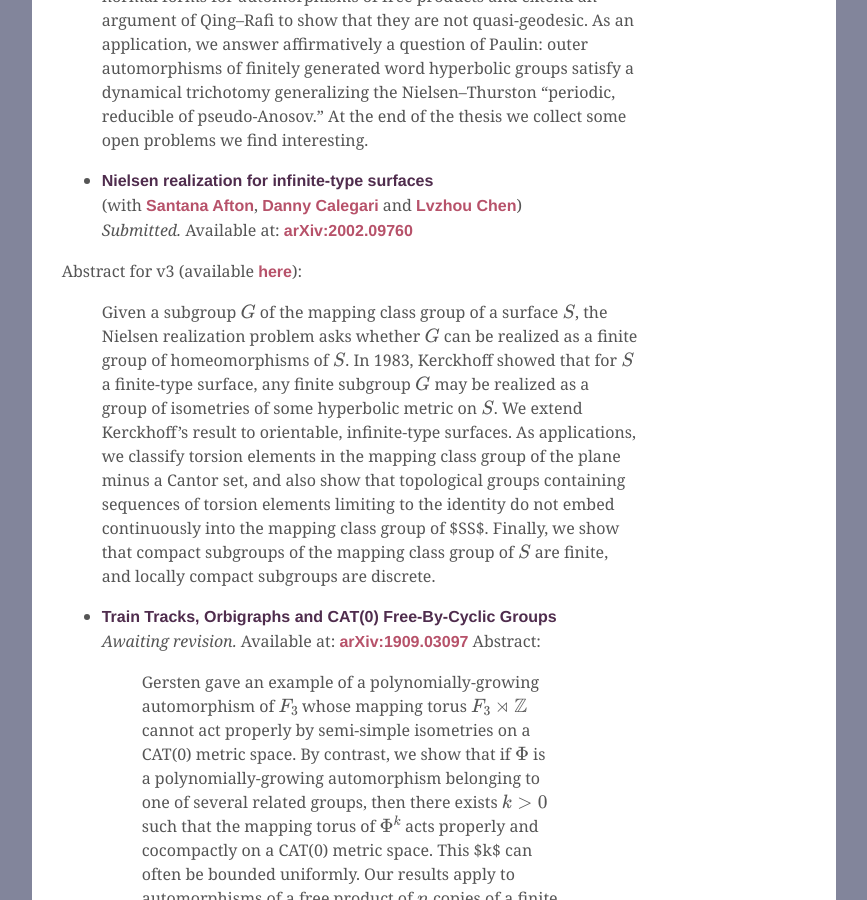
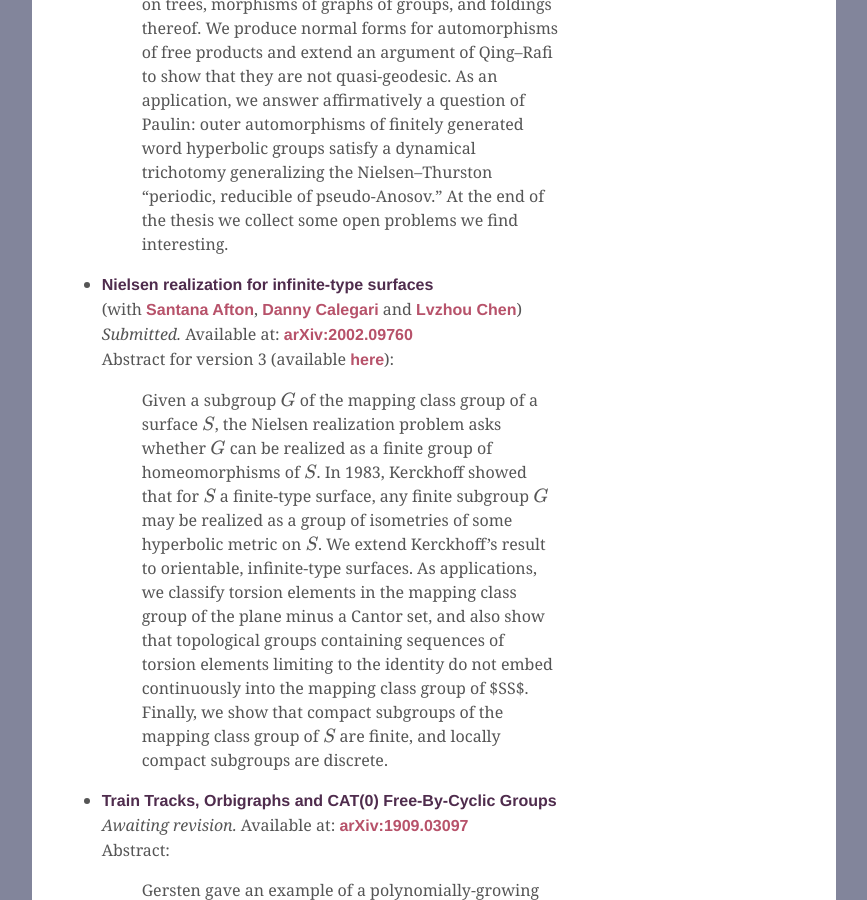
Before and after one commit to ryleelyman/Site, a Jekyll site: the page built from research.md, in a window 1280 px wide and 900 px high, scrolled down 706 px. Shown: the whole window, without its empty margins (206-1073 px from the left). Built offline with Jekyll 4.4.1, drawn with Linux system fonts in a browser that asks for light colours; formulas are drawn with MathJax 3.

Commit message:
fix research page bug

```diff
--- a/research.md
+++ b/research.md
@@ -15,7 +15,6 @@ math: true
 
 - **Train Tracks on Graphs of Groups and Outer Automorphisms of Hyperbolic Groups**
 *PhD thesis*. Available at: [arXiv:2005.00164](https://arxiv.org/abs/2005.00164)
-
 Abstract:
 > Stallings remarked that an outer automorphism of a free group
 > may be thought of as a subdivision of a graph followed by a sequence of folds.
@@ -37,8 +36,7 @@ Abstract:
 (with [Santana Afton](http://people.math.gatech.edu/~safton3/),
 [Danny Calegari](http://math.uchicago.edu/~dannyc/) and [Lvzhou Chen](http://math.uchicago.edu/~lzchen/))
 *Submitted.* Available at: [arXiv:2002.09760](https://arxiv.org/abs/2002.09760)
-
-Abstract for v3 (available [here][Nielsen]):
+Abstract for version 3 (available [here][Nielsen]):
 > Given a subgroup $$G$$ of the mapping class group of a surface $$S$$,
 > the Nielsen realization problem asks whether $$G$$ can be realized
 > as a finite group of homeomorphisms of $$S$$. In 1983, Kerckhoff
```
Also changed, not shown: 18 other files.
